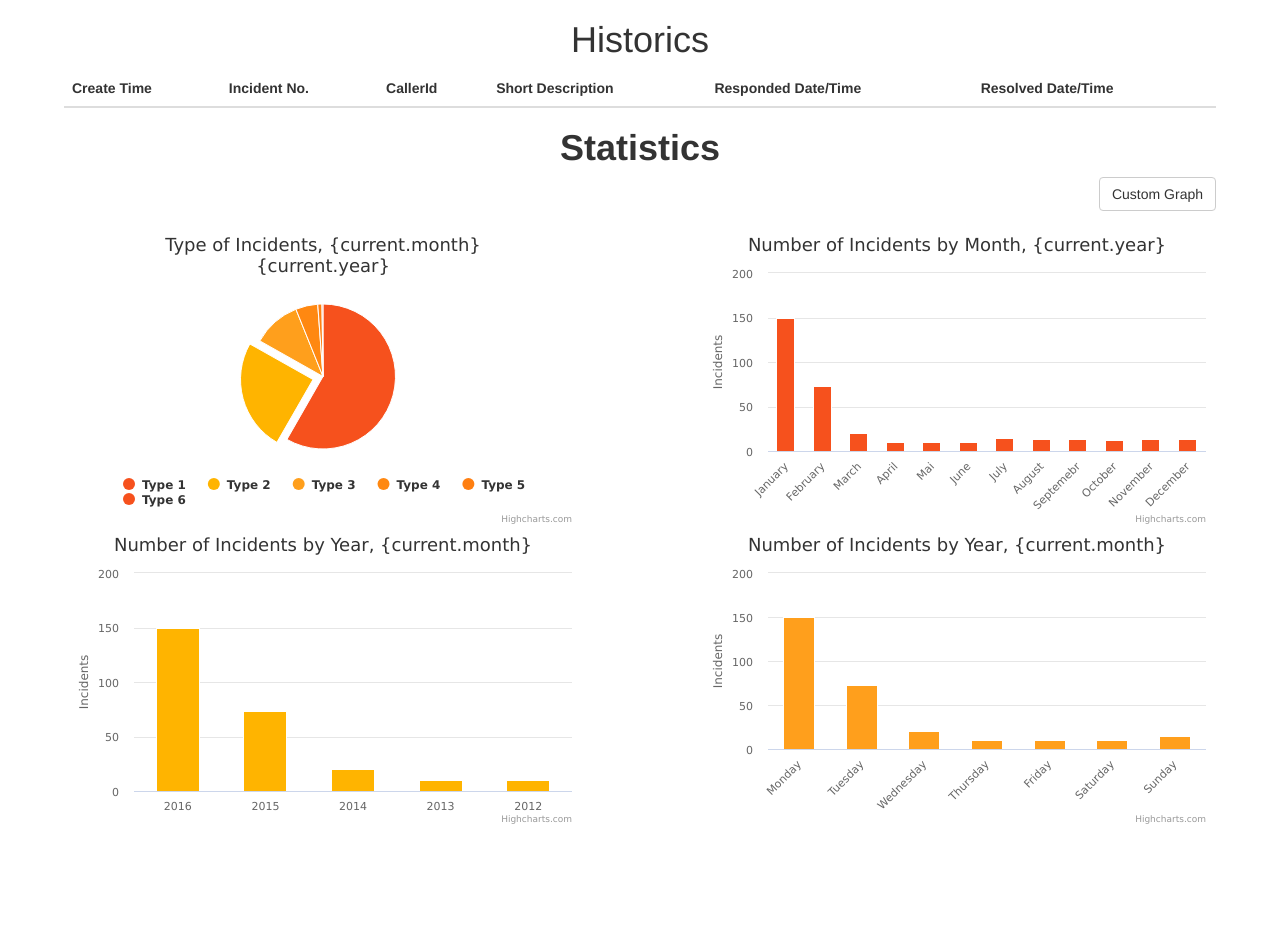
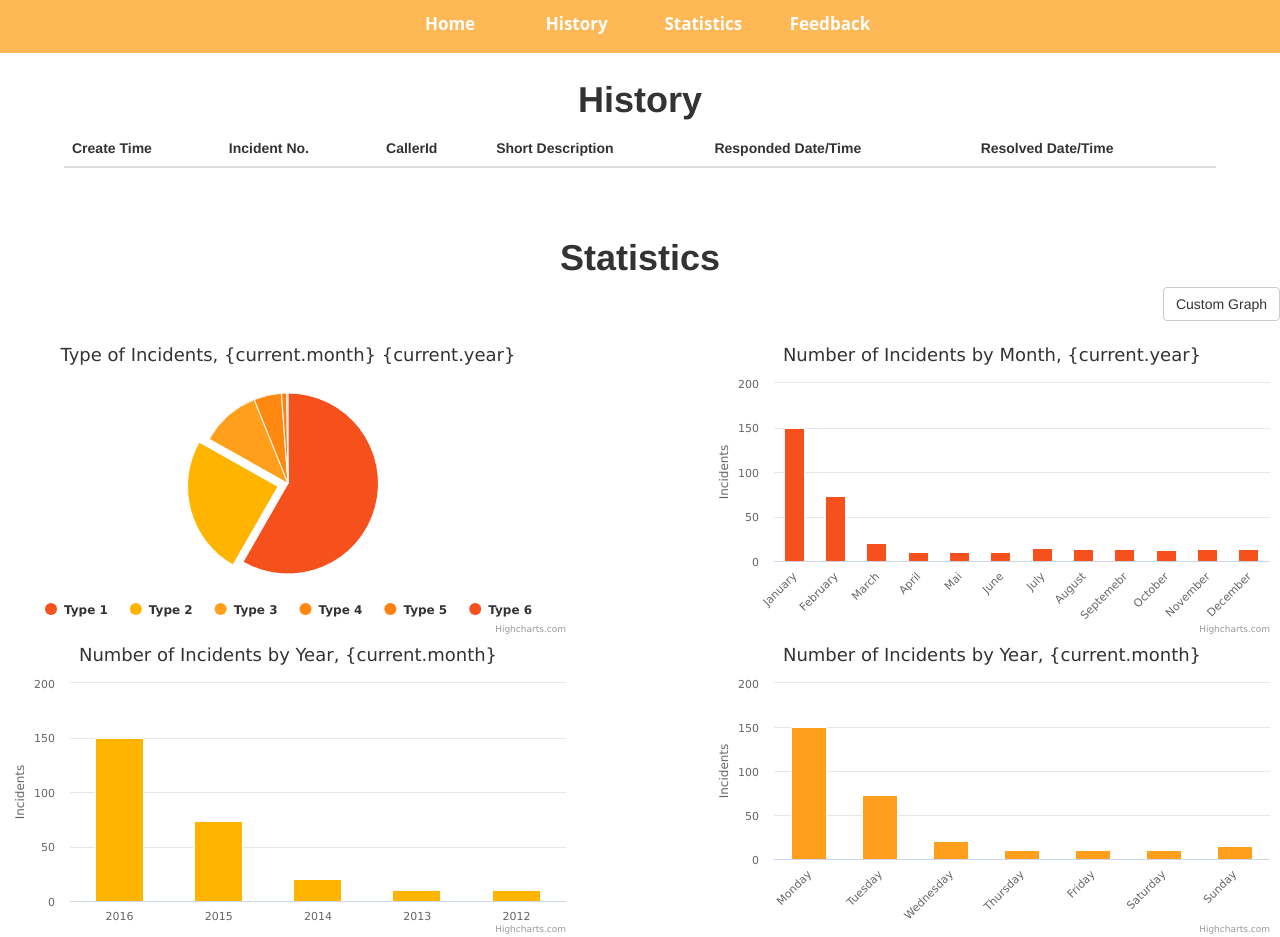
Before and after one commit to TeeJayYang/steelAlive, a Django app: page / in a window 1280 px wide. Before the commit the page ends 824 px from the top, so only its background shows below. Run offline with Django 3.2, Linux system fonts and the light colour scheme; data that the repository does not hold is empty; some libraries are stand-ins or nearby versions.

Commit message:
Added menu and modify the style

```diff
--- a/templates/app/base.html
+++ b/templates/app/base.html
@@ -1,11 +1,14 @@
+{% load staticfiles %}
 <!DOCTYPE html>
 <html>
   <head>
     <meta charset="utf-8">
+    <link rel="stylesheet" href="{% static 'css/style.css' %}" />
     <link rel="stylesheet" href="https://maxcdn.bootstrapcdn.com/bootstrap/3.3.7/css/bootstrap.min.css">
     <script src="http://code.highcharts.com/highcharts.js"></script>
     <script src="https://ajax.googleapis.com/ajax/libs/jquery/3.1.1/jquery.min.js"></script>
     <script src="https://maxcdn.bootstrapcdn.com/bootstrap/3.3.7/js/bootstrap.min.js"></script>
+    <!--CSS-->
     <!--JAVASCRIPT START-->
     <script type="text/javascript" >
 		$(function () {
@@ -167,9 +170,22 @@
   <!--JAVASCRIPT END-->
   <title>{{ title }}</title>
   </head>
-  <body style="padding-left:5%; padding-right:5%">
+  <nav class="sticky" style="text-align: center;background-color: #FFB856;position: fixed;
+  width: 100%; left: 0; top: 0; z-index: 100; border-top: 0">
+		<a href="#home" style="color: white; 	display: inline-block;text-align: center;text-decoration: none;transition: 0.3s; font-size: 17px">
+<div style="width: 119px; float: left; padding: 10px 0; align-self: center"><b>Home</b></div></a>
+		<a href="#history" style="color: white;	display: inline-block; text-align: center;text-decoration: none; transition: 0.3s;font-size: 17px">
+      <div style="width: 119px; float: left; 	display: inline-block;padding: 10px 0;align-self: center"><b>History</b></div></a>
+		<a href="#statistics" style="color: white; text-align: center; 	display: inline-block;text-decoration: none;transition: 0.3s;font-size: 17px; hover:background-color:#E28400">
+      <div style="width: 119px; float: left; padding: 10px 0;align-self: center"><b>Statistics</b></div></a>
+		<a href="#feedback" style="color: white; text-align: center; 	display: inline-block;text-decoration: none;  transition: 0.3s;  font-size: 17px; hover:background-color:#E28400">
+      <div style="width: 119px; float: left; padding: 10px 0; align-self: center"><b>Feedback</b></div></a>
+	</nav>
+  <body>
+      <a name="history"></a>
+      <div style=" padding-top: 60px; padding-left:5%; padding-right:5%">
       <!--HISTORICS START-->
-    <h1 style="text-align: center">Historics</h1>
+      <h1 style="text-align: center"><b>History</b></h1>
       <div class="clearfix" >
         <table class="table table-striped" style="margin:auto">
           <thead>
@@ -195,15 +211,19 @@
           {% endfor %}
           </tbody>
           </table>
-    <div class="clearfix">
+        </div>
+      </div>
       <!--HISTORICS END-->
+      <a name="statistics"></a>
+      <div style="padding: 25px" id:"statistics"></div>
       <!--STATS START-->
+
       <h1 style="text-align: center"><b>Statistics</b></h1>
   		<button type="button" class="btn btn-default pull-right" style="vertical-align: middle">Custom Graph</button>
   		<div style="padding: 25px"></div>
   		<div class="clearfix">
   		<div id="typeofincidents" class ="pull-left" style="width:45%; height:300px"></div>
-		<div id="incidentsbymonth"  class ="pull-right" style="width:45%; height:300px"></di>
+  		<div id="incidentsbymonth"  class ="pull-right" style="width:45%; height:300px"></div>
   		</div>
   		<div class="clearfix">
   		<div id="incidentsbyyear" class ="pull-left" style="width:45%; height:300px" ></div>
--- /dev/null
+++ b/templates/app/css/style.css
@@ -0,0 +1,39 @@
+#navbox {
+	box-shadow: 0 4px 8px 0 rgba(0, 0, 0, 0.2), 0 6px 20px 0 rgba(0, 0, 0, 0.19);
+}
+nav {
+	font-family: 'Open Sans', sans-serif;
+	text-align: center;
+	background-color: #2E6C71;
+}
+
+.navigation {
+	width: 119px;
+	float: left;
+	padding: 10px 0;
+	align-self: center;
+}
+
+
+nav a {
+	display: inline-block;
+    color: #f2f2f2;
+    text-align: center;
+    padding: 2px 2px;
+    text-decoration: none;
+    transition: 0.3s;
+    font-size: 17px;
+}
+
+nav a:hover {
+	background-color: #2D3142;
+}
+
+.sticky {
+  position: fixed;
+  width: 100%;
+  left: 0;
+  top: 0;
+  z-index: 100;
+  border-top: 0;
+}
```
Lines whose indentation alone changed are shown as unchanged.
